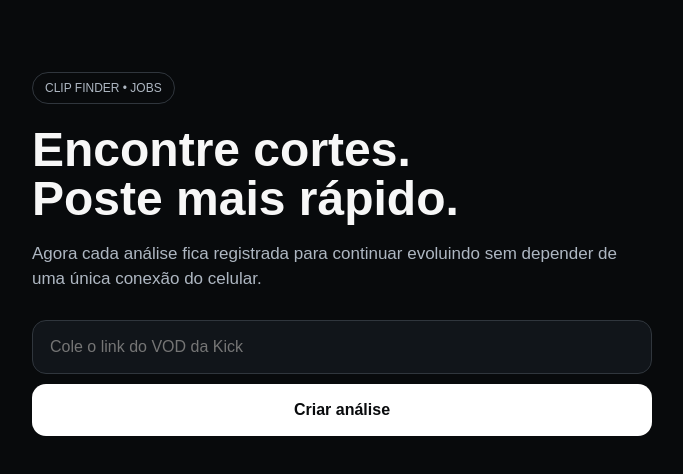
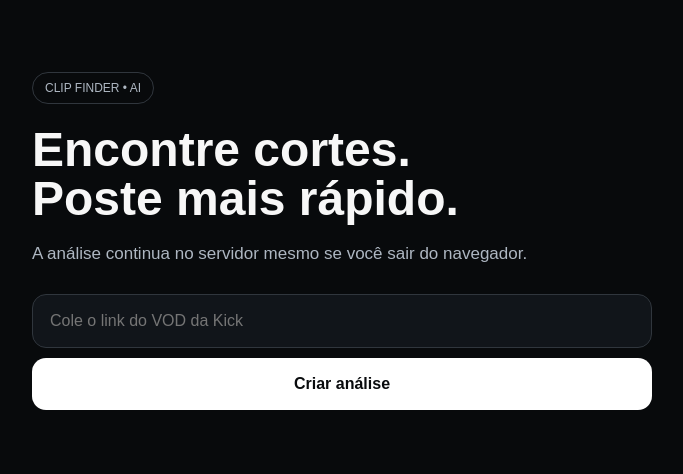
Before and after one commit to Harrydk66/Clip-finder, a Next.js app: page / in a window 1280 px wide. Shown: the top 474 px of the page, without its empty margins (298-981 px from the left). Built offline with nearby package versions, Linux system fonts and the light colour scheme.

Commit message:
Show AI clip results and auto-refresh job progress

```diff
--- a/app/page.js
+++ b/app/page.js
@@ -1,6 +1,10 @@
 "use client";import{useEffect,useState}from"react";
+function fmt(s){s=Math.max(0,Math.floor(Number(s)||0));return[Math.floor(s/3600),Math.floor(s%3600/60),s%60].map((v,i)=>i?String(v).padStart(2,"0"):String(v)).join(":")}
 export default function Home(){const[url,setUrl]=useState("");const[job,setJob]=useState(null);const[message,setMessage]=useState("");const[loading,setLoading]=useState(false);
 useEffect(()=>{const id=localStorage.getItem("clipFinderJob");if(id)loadJob(id)},[]);
+useEffect(()=>{if(!job||["completed","failed"].includes(job.status))return;const t=setInterval(()=>loadJob(job.id),4000);return()=>clearInterval(t)},[job?.id,job?.status]);
 async function loadJob(id){try{const r=await fetch("/api/jobs/"+id,{cache:"no-store"}),d=await r.json();if(r.ok&&d.job){setJob(d.job);setMessage(`${d.job.stage} • ${d.job.progress}%`)}}catch{}}
-async function analisar(e){e.preventDefault();if(!url.trim())return;setLoading(true);setMessage("Criando análise...");try{const r=await fetch("/api/jobs",{method:"POST",headers:{"Content-Type":"application/json"},body:JSON.stringify({url})});const d=await r.json();if(!r.ok)throw new Error(d.error||"Não foi possível criar a análise.");localStorage.setItem("clipFinderJob",d.job.id);setJob(d.job);setMessage(d.workerStarted?"Worker acionado — toque em Atualizar status.":`Job salvo, mas o worker não iniciou: ${d.workerError||"erro desconhecido"}`);}catch(e){setMessage("Erro: "+e.message)}finally{setLoading(false)}}
-return <main><section className="hero"><div className="tag">CLIP FINDER • JOBS</div><h1>Encontre cortes.<br/>Poste mais rápido.</h1><p>Agora cada análise fica registrada para continuar evoluindo sem depender de uma única conexão do celular.</p><form onSubmit={analisar}><input value={url} onChange={e=>setUrl(e.target.value)} placeholder="Cole o link do VOD da Kick"/><button disabled={loading}>{loading?"Criando...":"Criar análise"}</button></form>{message&&<div className="status">{message}</div>}{job&&<div className="steps"><b>📡 Análise salva</b><span><strong>Status:</strong> {job.status}</span><span><strong>Etapa:</strong> {job.stage}</span><span><strong>Progresso:</strong> {job.progress}%</span><span><strong>ID:</strong> {job.id}</span><button type="button" onClick={()=>loadJob(job.id)}>Atualizar status</button></div>}</section></main>}
+async function analisar(e){e.preventDefault();if(!url.trim())return;setLoading(true);setMessage("Criando análise...");try{const r=await fetch("/api/jobs",{method:"POST",headers:{"Content-Type":"application/json"},body:JSON.stringify({url})});const d=await r.json();if(!r.ok)throw new Error(d.error||"Não foi possível criar a análise.");localStorage.setItem("clipFinderJob",d.job.id);setJob(d.job);setMessage(d.workerStarted?"Análise iniciada em segundo plano.":`Job salvo, mas o worker não iniciou: ${d.workerError||"erro desconhecido"}`)}catch(e){setMessage("Erro: "+e.message)}finally{setLoading(false)}}
+const candidates=job?.result?.candidates||[];
+return <main><section className="hero"><div className="tag">CLIP FINDER • AI</div><h1>Encontre cortes.<br/>Poste mais rápido.</h1><p>A análise continua no servidor mesmo se você sair do navegador.</p><form onSubmit={analisar}><input value={url} onChange={e=>setUrl(e.target.value)} placeholder="Cole o link do VOD da Kick"/><button disabled={loading}>{loading?"Criando...":"Criar análise"}</button></form>{message&&<div className="status">{message}</div>}{job&&<div className="steps"><b>📡 Análise salva</b><span><strong>Status:</strong> {job.status}</span><span><strong>Etapa:</strong> {job.stage}</span><span><strong>Progresso:</strong> {job.progress}%</span>{job.error&&<span><strong>Erro:</strong> {job.error}</span>}<button type="button" onClick={()=>loadJob(job.id)}>Atualizar agora</button></div>}
+{candidates.length>0&&<div className="results"><h2>Melhores cortes encontrados</h2>{candidates.map((x,i)=><div className="steps" key={i}><b>#{x.rank||i+1} • {x.score}/100</b><span><strong>Trecho:</strong> {fmt(x.startSeconds)} → {fmt(x.endSeconds)}</span><span><strong>Resumo:</strong> {x.summary}</span>{x.hook&&<span><strong>Gancho:</strong> {x.hook}</span>}{x.reason&&<span><strong>Por quê:</strong> {x.reason}</span>}<details><summary>Ver transcrição</summary><p>{x.text}</p></details></div>)}</div>}</section></main>}
```
